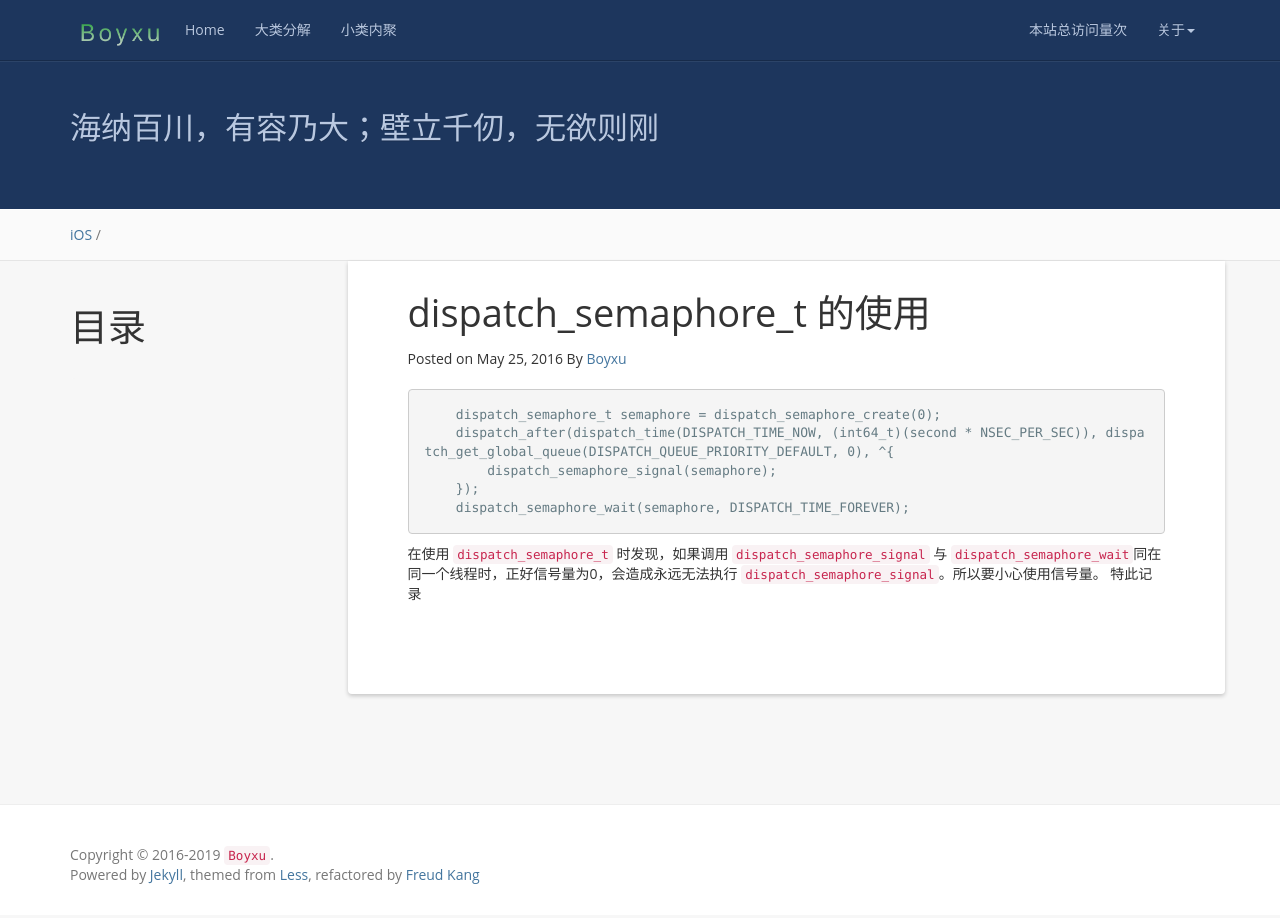
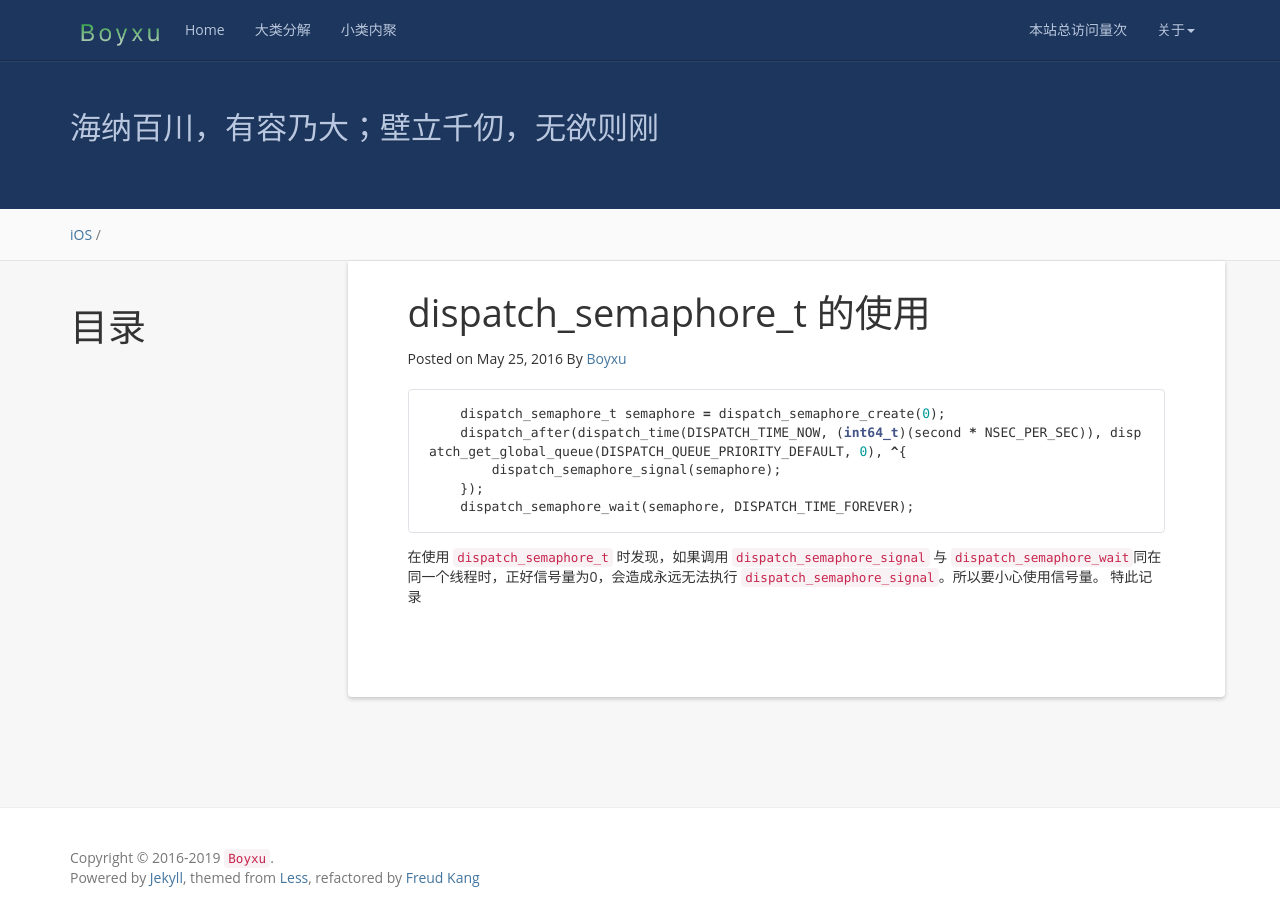
Before and after one commit to xyj6989/xyj6989.github.io, a Jekyll site: the page built from _posts/2016-05-25-dispatch_semaphore_t-的使用.markdown, in a window 1280 px wide. Built offline with Jekyll 4.4.1, drawn with Linux system fonts in a browser that asks for light colours; nearby versions of some CDN libraries; a script that is not in the unit is left out; comment, search, counter and statistics services are not loaded.

Commit message:
更新代码高亮

````diff
--- a/_posts/2016-05-25-dispatch_semaphore_t-的使用.markdown
+++ b/_posts/2016-05-25-dispatch_semaphore_t-的使用.markdown
@@ -10,7 +10,7 @@ tags: GCD
 {:toc}
 
 
-```Objective-C
+```objective_c
     dispatch_semaphore_t semaphore = dispatch_semaphore_create(0);
     dispatch_after(dispatch_time(DISPATCH_TIME_NOW, (int64_t)(second * NSEC_PER_SEC)), dispatch_get_global_queue(DISPATCH_QUEUE_PRIORITY_DEFAULT, 0), ^{
         dispatch_semaphore_signal(semaphore);
--- a/_posts/2016-06-02-uilabel与yylabel的对比测试.markdown
+++ b/_posts/2016-06-02-uilabel与yylabel的对比测试.markdown
@@ -18,7 +18,7 @@ tags: UIKit
 
 源代码部分为：
 
-```Objective-C
+```objective_c
     NSString *testString = @"这个是很长的测试字符串这个是很长的测试字符串这个是很长的测试字符串这个是很长的测试字符串\n这个是很长的测试字符串这个是很长的测试字符串这个是很长的测试字符串这个是很长的测试字符串这个是很长的测试字符串";
 
     UILabel *uiLabel = [[UILabel alloc] initWithFrame:CGRectZero];
````
